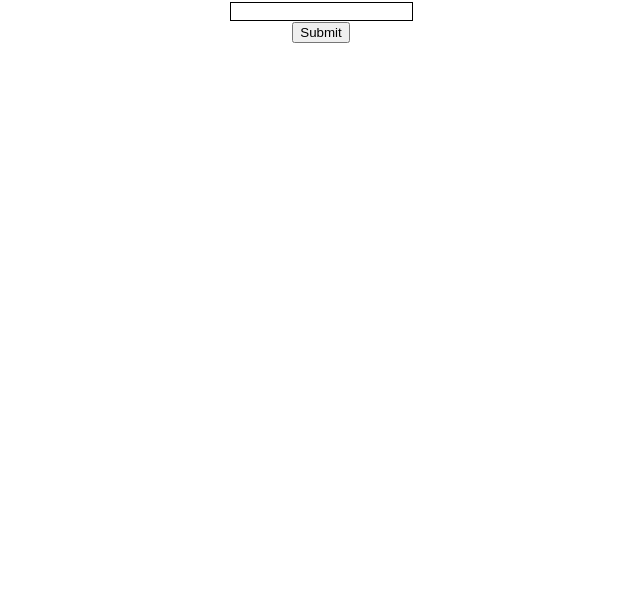
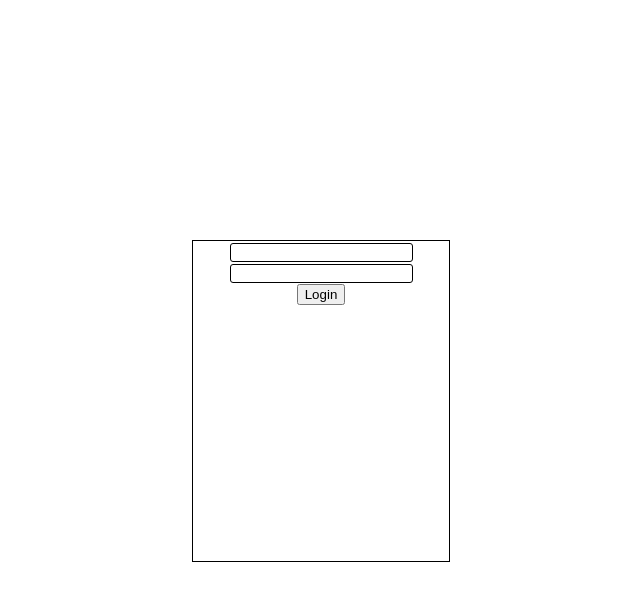
Before and after one commit to moriie/delayagram_fe, a React (Create React App) app: page / in a window 1280 px wide. Shown: the top 600 px of the page, without its empty margins (319-959 px from the left). Built offline with nearby package versions, Linux system fonts and the light colour scheme.

Commit message:
Added css to login form.

```diff
--- a/src/Login/login.js
+++ b/src/Login/login.js
@@ -4,15 +4,20 @@ import styled from 'styled-components'
 const Login = () => {
 
     const [identity, setIdentity] = useState('')
+    const [password, setPassword] = useState('')
 
     const handleOnSubmit = (e) => {
         e.preventDefault()
         console.log(identity)
+        console.log(password)
+
+
     }
 
     return <LoginBlock onSubmit={(e)=>handleOnSubmit(e)}>
         <IdentityInput value={identity} onChange={e=>setIdentity(e.target.value)}></IdentityInput><br/>
-        <Submit type="submit">Submit</Submit>
+        <PasswordInput value={password} type='password' onChange={e=>setPassword(e.target.value)}></PasswordInput><br/>
+        <Submit type="submit">Login</Submit>
     </LoginBlock>
 }
 
@@ -21,15 +26,20 @@ export default Login
 //styles
 
 const LoginBlock = styled.form`
-
+    width: 20%;
+    height: 40vh;
+    margin: 30vh auto;
+    border: 1px solid black;
 `
 
 const IdentityInput = styled.input`
     border: 1px solid black;
+    border-radius: 3px;
 `
 
 const PasswordInput = styled.input`
     border: 1px solid black;
+    border-radius: 3px;
 `
 
 const Submit = styled.button`
```
Also changed, not shown: 1 other file (tests, documents, lock files or other folders).
